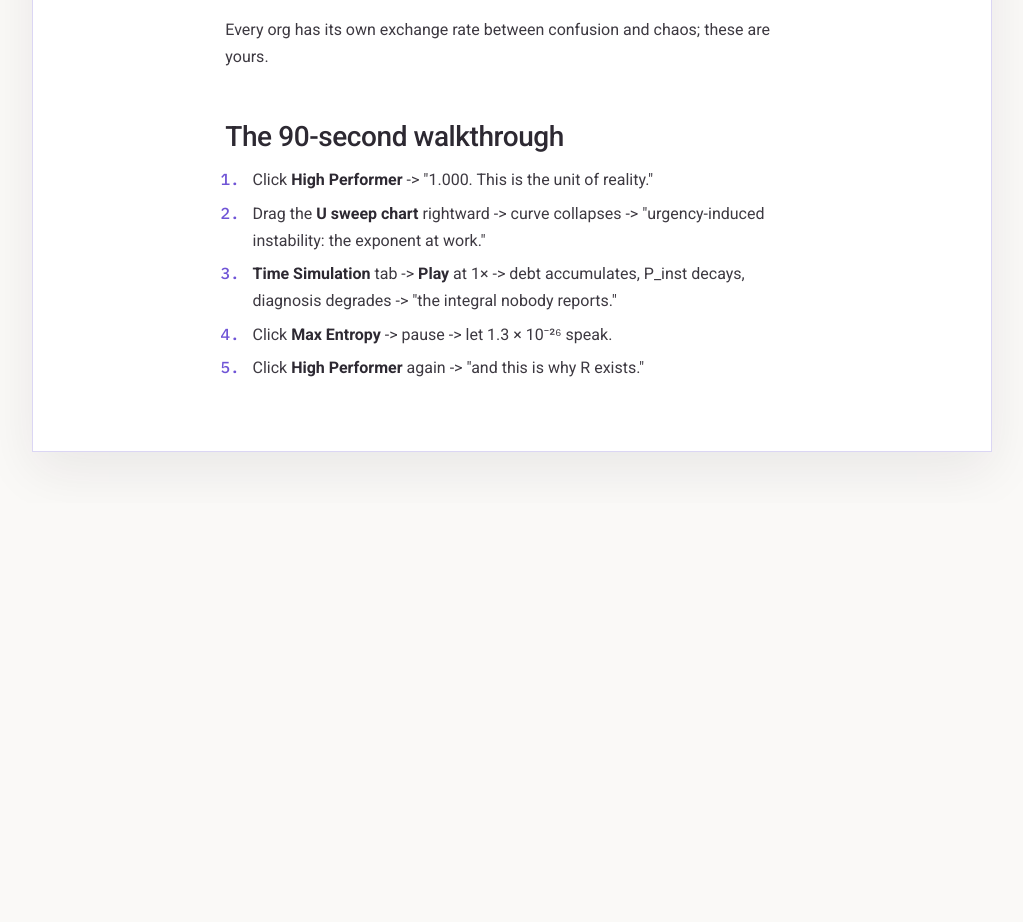
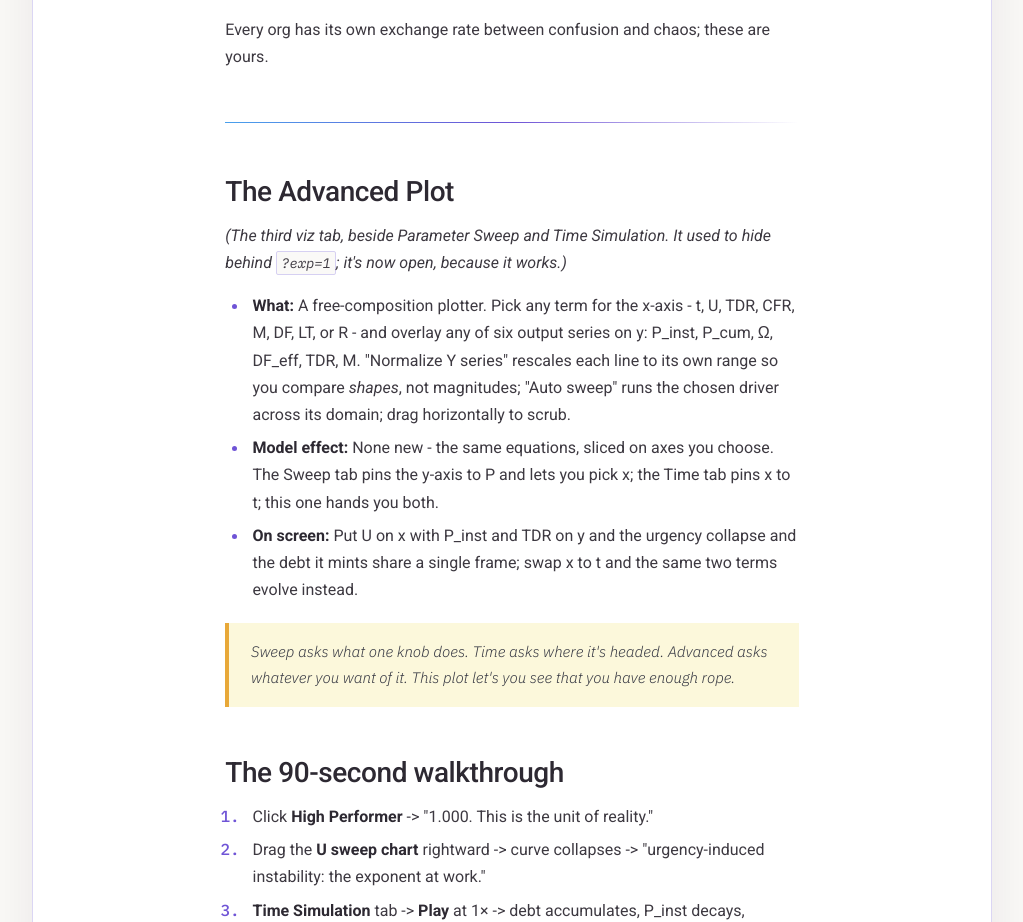
Before and after one commit to scottvr/GUM_of_Devops, a website: page DORA/GUT/field-guide.html in a window 1280 px wide. Shown: the part 8897-9819 px from the top of the page, without its empty margins (128-1151 px from the left). Before the commit the page ends 9400 px from the top, so only its background shows below. Drawn offline with Linux system fonts and the light colour scheme; a web font is replaced by a local one.

Commit message:
add copy for advanced tab

```diff
--- a/DORA/GUT/field-guide.html
+++ b/DORA/GUT/field-guide.html
@@ -369,6 +369,27 @@ e^(−λ·TDR)). &quot;How much your architecture forgives.&quot;</li>
 your particular organization's physics punish mismatch vs. churn.</li>
 </ul>
 <p dir="auto">Every org has its own exchange rate between confusion and chaos; these are yours.</p>
+<hr dir="auto">
+<h2 dir="auto" id="the-advanced-plot">The Advanced Plot</h2>
+<p dir="auto"><em>(The third viz tab, beside Parameter Sweep and Time Simulation. It used to
+hide behind <code>?exp=1</code>; it's now open, because it works.)</em></p>
+<ul dir="auto">
+<li dir="auto"><strong>What:</strong> A free-composition plotter. Pick any term for the x-axis - t, U,
+TDR, CFR, M, DF, LT, or R - and overlay any of six output series on y:
+P_inst, P_cum, Ω, DF_eff, TDR, M. &quot;Normalize Y series&quot; rescales each line to
+its own range so you compare <em>shapes</em>, not magnitudes; &quot;Auto sweep&quot; runs the
+chosen driver across its domain; drag horizontally to scrub.</li>
+<li dir="auto"><strong>Model effect:</strong> None new - the same equations, sliced on axes you choose.
+The Sweep tab pins the y-axis to P and lets you pick x; the Time tab pins x
+to t; this one hands you both.</li>
+<li dir="auto"><strong>On screen:</strong> Put U on x with P_inst and TDR on y and the urgency collapse
+and the debt it mints share a single frame; swap x to t and the same two
+terms evolve instead.</li>
+</ul>
+<blockquote dir="auto">
+<p dir="auto">Sweep asks what one knob does. Time asks where it's headed. Advanced
+asks whatever you want of it. This plot let's you see that you have enough rope.</p>
+</blockquote>
 <h2 dir="auto" id="the-90-second-walkthrough">The 90-second walkthrough</h2>
 <ol dir="auto">
 <li dir="auto">Click <strong>High Performer</strong> -&gt; &quot;1.000. This is the unit of reality.&quot;</li>
```
Also changed, not shown: DORA/GUT/index.html (+1 -1 lines), DORA/GUT/README.md, DORA/README.md.
